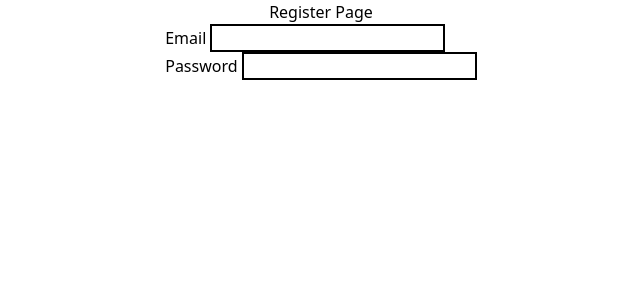
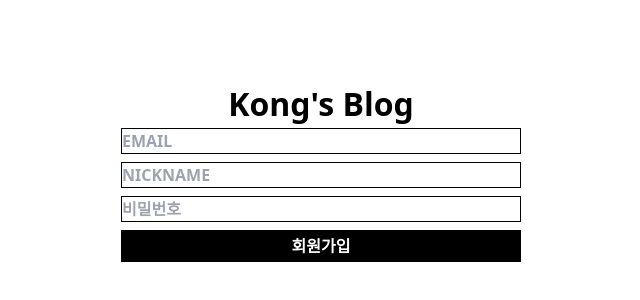
Before and after one commit to Kong-TaeHyeon/blog, a SvelteKit app in the folder front/: page /join in a window 1280 px wide. Shown: the top 300 px of the page, without its empty margins (319-959 px from the left). Built offline with nearby package versions, Linux system fonts and the light colour scheme.

Commit message:
[front/feat] : Join Page

```diff
--- a/front/src/routes/join/+page.svelte
+++ b/front/src/routes/join/+page.svelte
@@ -1,13 +1,13 @@
-<div class="flex flex-col items-center justify-center">
-	<div>Register Page</div>
-	<form class="gap-12">
-		<div>
-			<label for="email">Email</label>
-			<input class="border-2 border-black" type="email" />
+<div class="flex flex-col items-center justify-center p-20 font-semibold">
+	<a href="/main" class="text-[32px]">Kong's Blog</a>
+
+	<div class="w-[400px]">
+		<div class="flex flex-col items-center justify-center gap-2 mb-4">
+			<input class=" w-full border-[1px] border-black" placeholder="EMAIL" />
+
+			<input class="w-full border-[1px] border-black" placeholder="NICKNAME" />
+			<input class="w-full border-[1px] border-black" placeholder="비밀번호" />
+			<button class="w-full h-8 text-white bg-black">회원가입</button>
 		</div>
-		<div>
-			<label for="password">Password</label>
-			<input class="border-2 border-black" type="password" />
-		</div>
-	</form>
+	</div>
 </div>
--- a/front/src/routes/login/+page.svelte
+++ b/front/src/routes/login/+page.svelte
@@ -1,14 +1,16 @@
 <div class="flex flex-col items-center justify-center p-20 font-semibold">
-	<p class="text-[32px]">Kong's Blog</p>
+	<a href="/main" class="text-[32px]">Kong's Blog</a>
 
 	<div class="w-[400px]">
 		<div class="flex flex-col items-center justify-center gap-2 mb-4">
 			<input class="w-full border-[1px] border-black" placeholder="EMAIL" />
 			<input class="w-full border-[1px] border-black" placeholder="비밀번호" />
-			<div class="flex justify-end w-full">
+
+			<button class="w-full h-8 text-white bg-black">로그인</button>
+			<div class="flex w-full gap-4">
 				<a href="/join" class="text-sm text-blue-300 hover:text-black">회원가입</a>
+				<a href="/join" class="text-sm text-blue-300 hover:text-black">비밀번호 찾기</a>
 			</div>
-			<button class="w-full h-8 text-white bg-black">로그인</button>
 		</div>
 
 		<div class="flex flex-col items-center justify-center w-full gap-1">
```
